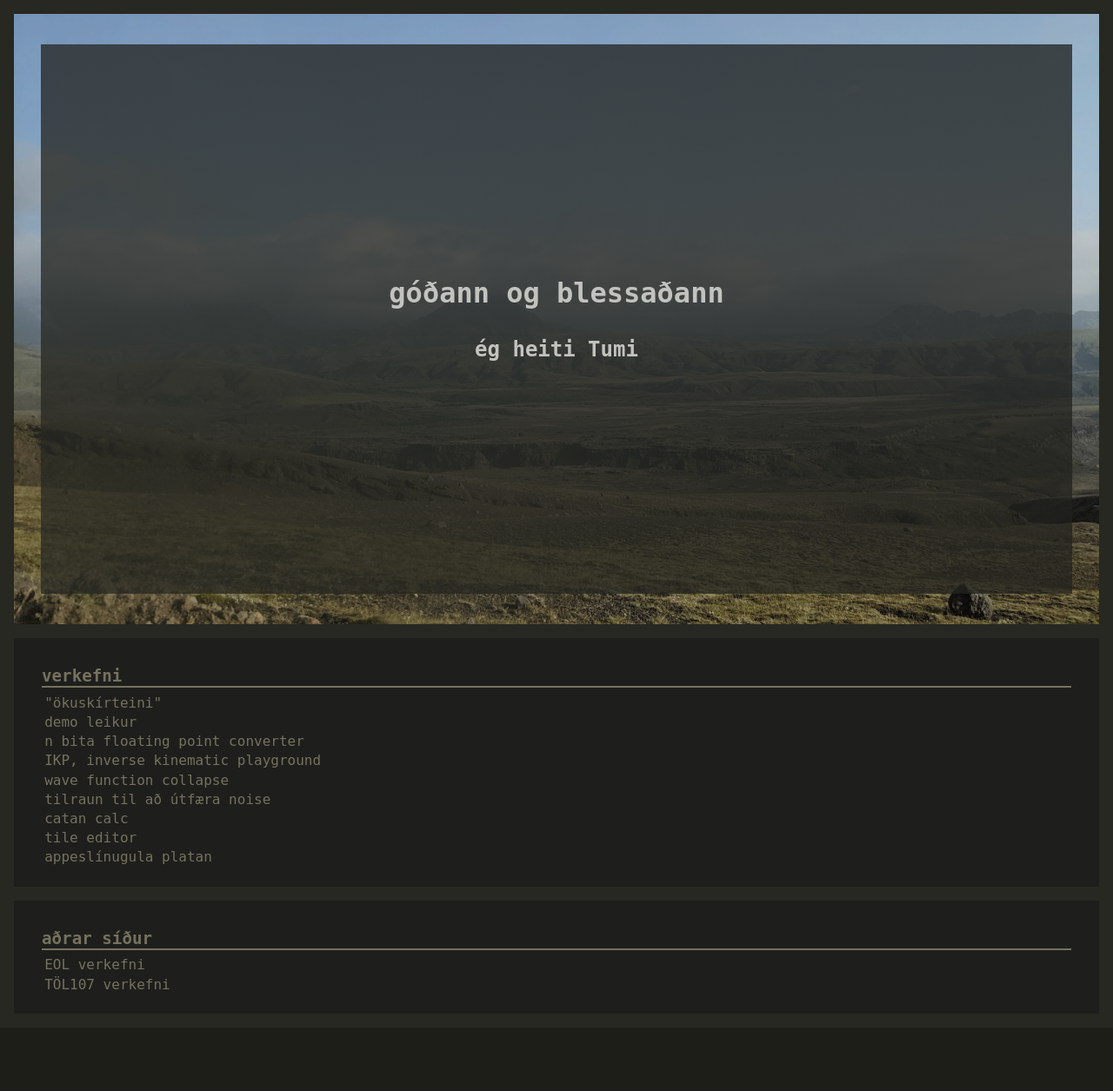
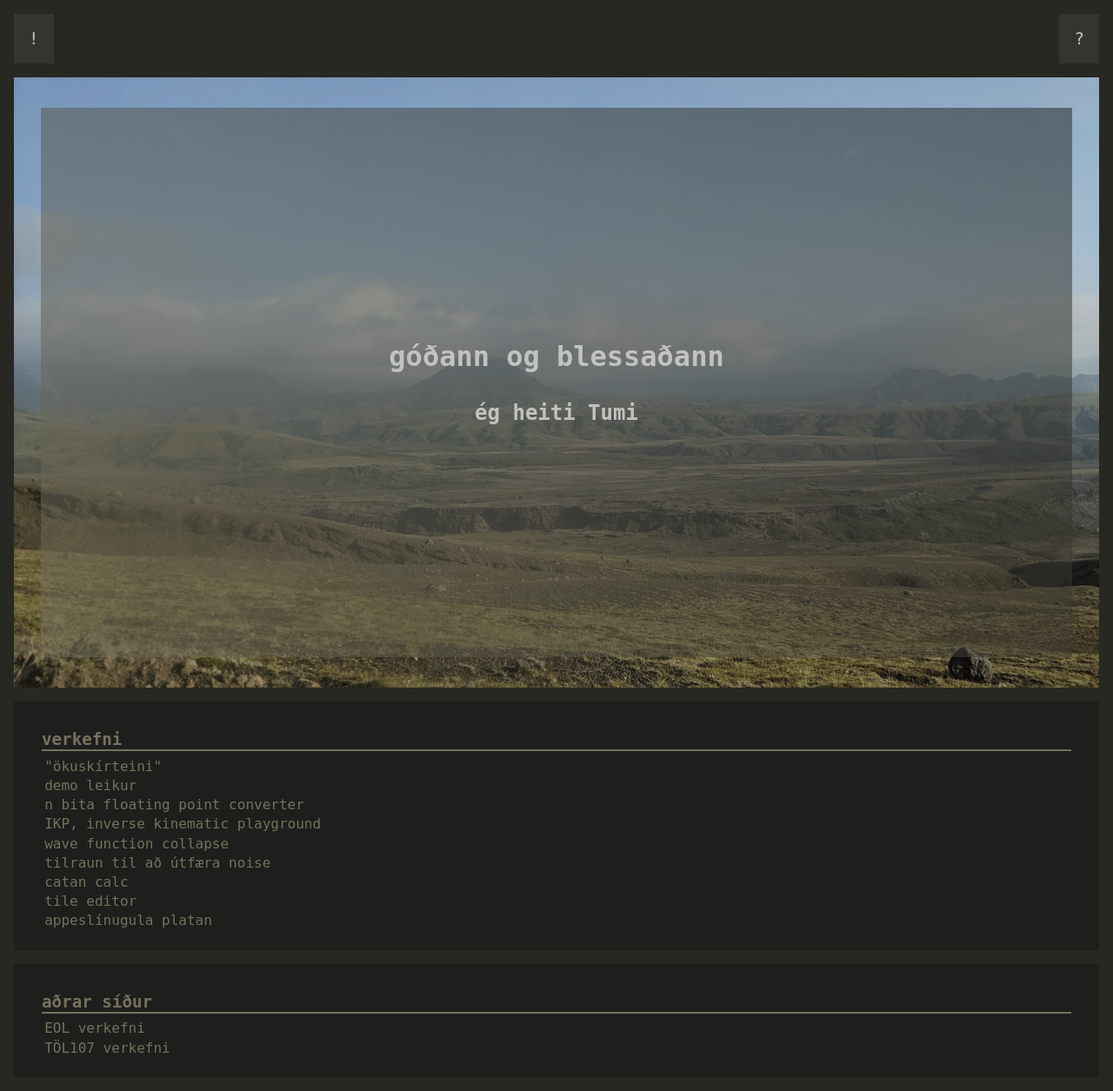
Before and after one commit to ofurtumi/sjomli.is, a PHP site: page / in a window 1280 px wide. Shown: the whole page at 87% size. Before the commit the page ends 1138 px from the top, so only its background shows below. Run offline with PHP 8.4, Linux system fonts and the light colour scheme.

Commit message:
takkar og ehv

```diff
--- a/index.html
+++ b/index.html
@@ -13,6 +13,11 @@
 
 <body>
     <header>
+        <nav>
+            <button>!</button>
+            <button>?</button>
+        </nav>
+        <div class="hero">
             <img src="myndir/forsida/landslag.jpg" alt="">
             <div>
                 <h1>
@@ -21,6 +26,7 @@
                 <h2>
                     ég heiti Tumi
                 </h2>
+            </div>
         </div>
     </header>
     <main>
--- a/main.css
+++ b/main.css
@@ -7,7 +7,9 @@
 }
 
 html {
+  min-height: 100vh;
   background: #272822;
+  background-size: cover;
 }
 
 img {
@@ -20,16 +22,51 @@ li {
 
 header {
   margin: 1rem;
+  display: grid;
+  grid-template-columns: 1fr;
+  gap: 1rem;
+  color: #c2c2bf;
+}
+header nav {
+  display: flex;
+  justify-content: space-between;
+}
+header button {
+  cursor: pointer;
   display: flex;
   justify-content: center;
   align-items: center;
+  font-size: 1.2rem;
+  box-sizing: border-box;
+  border: none;
+  aspect-ratio: 1/1;
+  padding: 1rem;
+  background: #34352f;
+  color: #c2c2bf;
+  border-bottom: #34352f 1px solid;
+  border-right: #34352f 1px solid;
+  border-top: #34352f 1px solid;
+  border-left: #34352f 1px solid;
+  transition: border-bottom 0.2s ease-in-out, border-right 0.3s ease-in-out, border-top 0.4s ease-in-out, border-left 0.5s ease-in-out;
+}
+header button:hover {
+  border-bottom: #c2c2bf 1px solid;
+  border-right: #c2c2bf 1px solid;
+  border-top: #c2c2bf 1px solid;
+  border-left: #c2c2bf 1px solid;
+}
+
+.hero {
   position: relative;
+  display: flex;
+  justify-content: center;
+  align-items: center;
 }
-header img {
+.hero img {
   filter: opacity(0.8);
   border-radius: 0px;
 }
-header div {
+.hero div {
   display: flex;
   justify-content: center;
   flex-direction: column;
@@ -39,31 +76,29 @@ header div {
   width: 95%;
   height: 90%;
 }
-header div::before {
-  background-image: linear-gradient(45deg, #272822, #1e1f1c);
-  opacity: 75%;
+.hero div::before {
+  background-image: linear-gradient(45deg, #75715e, #1e1f1c);
+  opacity: 50%;
   position: absolute;
   content: "";
   width: 100%;
   height: 100%;
   z-index: 1;
 }
-header div h1 {
+.hero div h1,
+.hero div h2 {
   text-align: center;
   font-size: 2rem;
-  color: #c2c2bf;
   z-index: 10;
 }
-header div h2 {
+.hero div h2 {
   font-size: 1.5rem;
-  color: #c2c2bf;
-  z-index: 10;
 }
 
 section {
   margin: 1rem;
   padding: 1.5rem 2rem;
-  background-color: #1e1f1c;
+  background: #1e1f1c;
   border-radius: 0px;
 }
 section * {
--- a/main.scss
+++ b/main.scss
@@ -16,7 +16,10 @@ $rad: 0px;
 }
 
 html {
+	min-height: 100vh;
+	// background: linear-gradient($c1, $c3);
 	background: $c1;
+	background-size: cover;
 }
 
 img {
@@ -29,10 +32,49 @@ li {
 
 header {
 	margin: $space;
+	display: grid;
+	grid-template-columns: 1fr;
+	gap: $space;
+	color: $t3;
+
+	nav {
+		display: flex;
+		justify-content: space-between;
+	}
+
+	button {
+		cursor: pointer;
+		display: flex;
+		justify-content: center;
+		align-items: center;
+		font-size: 1.2rem;
+		box-sizing: border-box;
+		border: none;
+		aspect-ratio: 1/1;
+		padding: $space;
+		background: $c3;
+		color: $t3;
+		border-bottom: $c3 1px solid;
+		border-right: $c3 1px solid;
+		border-top: $c3 1px solid;
+		border-left: $c3 1px solid;
+		transition: border-bottom 0.2s ease-in-out, border-right 0.3s ease-in-out,
+			border-top 0.4s ease-in-out, border-left 0.5s ease-in-out;
+
+		&:hover {
+			border-bottom: $t3 1px solid;
+			border-right: $t3 1px solid;
+			border-top: $t3 1px solid;
+			border-left: $t3 1px solid;
+		}
+	}
+}
+
+.hero {
+	position: relative;
 	display: flex;
 	justify-content: center;
 	align-items: center;
-	position: relative;
 
 	img {
 		filter: opacity(0.8);
@@ -50,8 +92,8 @@ header {
 		height: 90%;
 
 		&::before {
-			background-image: linear-gradient(45deg, $c1, $c2);
-			opacity: 75%;
+			background-image: linear-gradient(45deg, $t2, $c2);
+			opacity: 50%;
 			position: absolute;
 			content: '';
 			width: 100%;
@@ -59,17 +101,15 @@ header {
 			z-index: 1;
 		}
 
-		h1 {
+		h1,
+		h2 {
 			text-align: center;
 			font-size: 2rem;
-			color: $t3;
 			z-index: 10;
 		}
 
 		h2 {
 			font-size: 1.5rem;
-			color: $t3;
-			z-index: 10;
 		}
 	}
 }
@@ -81,7 +121,7 @@ section {
 
 	margin: $space;
 	padding: 1.5 * $space 2 * $space;
-	background-color: $c2;
+	background: $c2;
 	border-radius: $rad;
 
 	h1 {
```
Also changed, not shown: 1 other file. Lines whose indentation alone changed are shown as unchanged.
